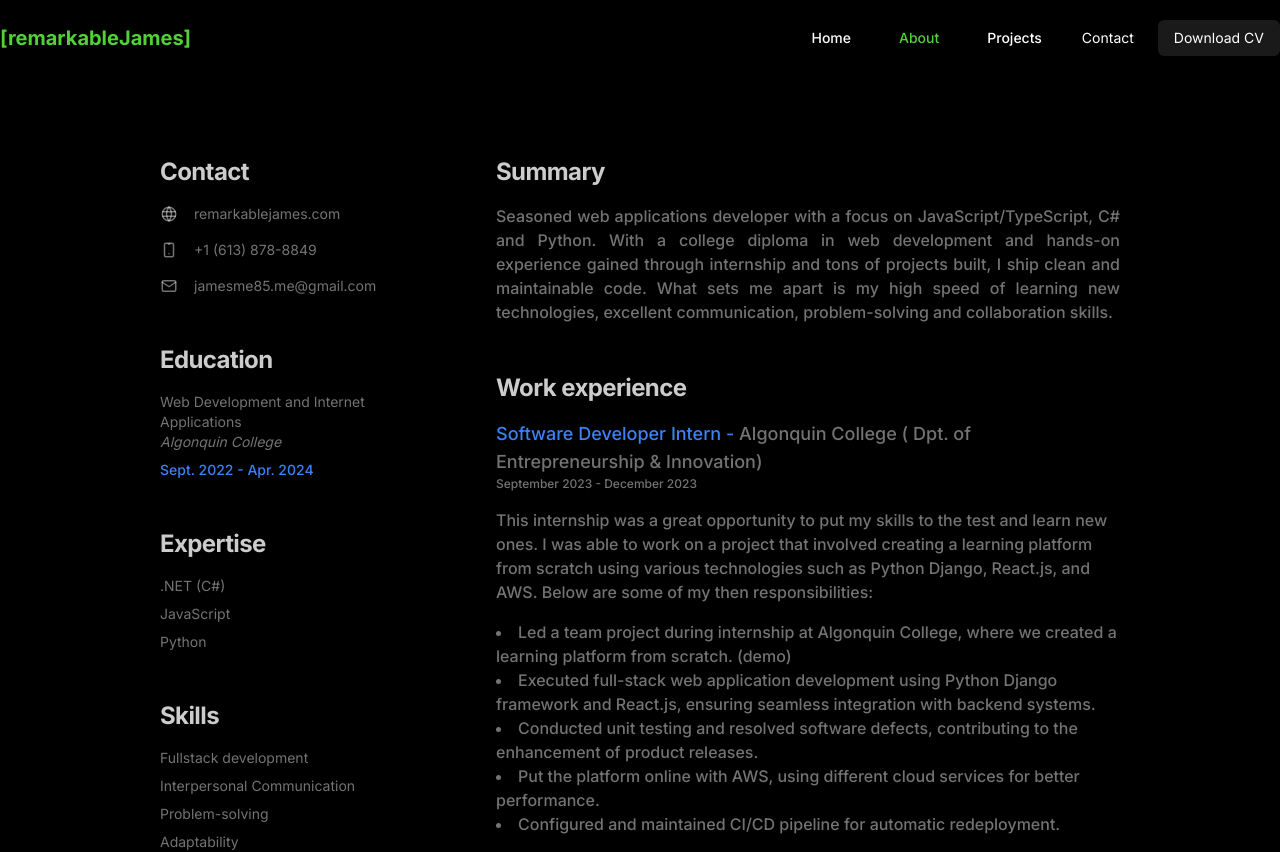
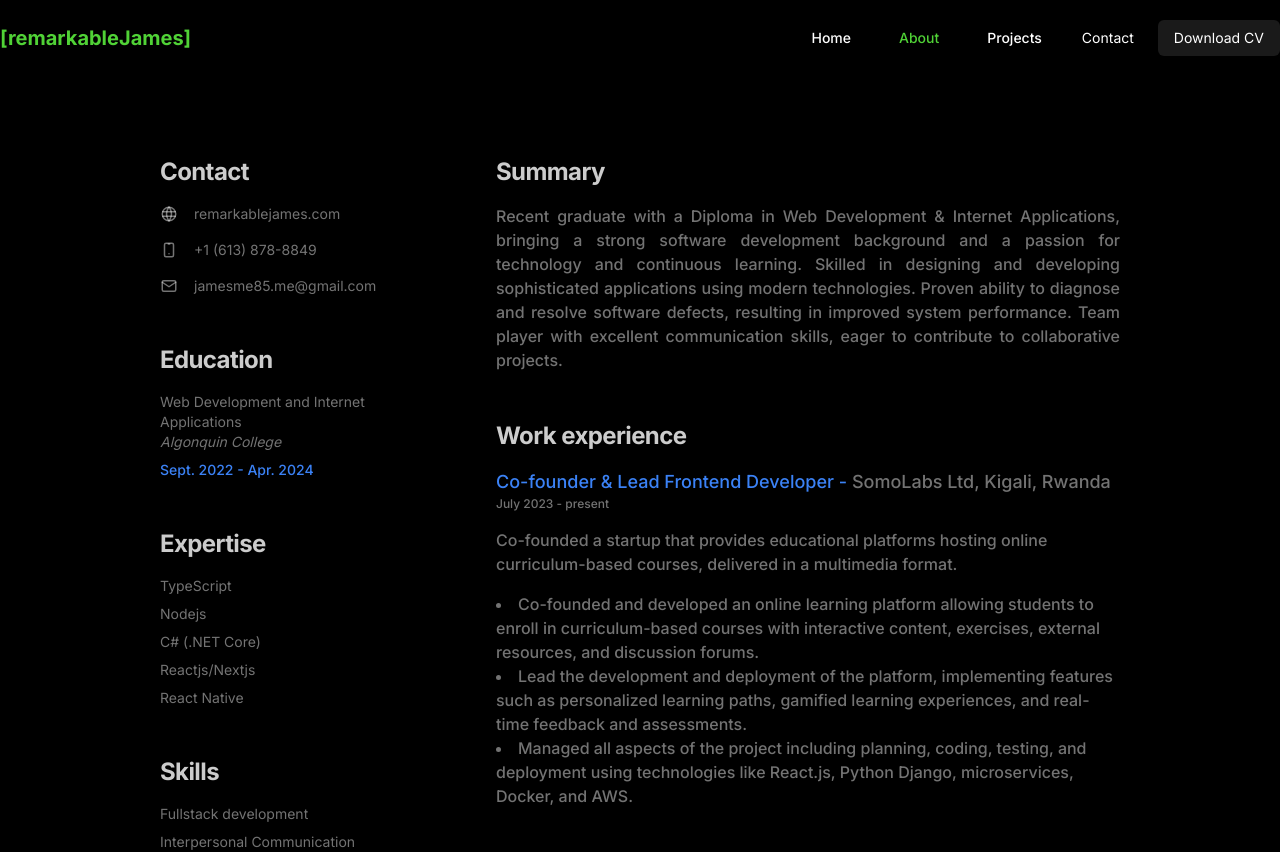
Before and after one commit to remarkablejames/portfolio-rebuild, a Next.js app: page /about in a window 1280 px wide. Shown: the top 852 px of the page. Built offline with nearby package versions, Linux system fonts and the light colour scheme.

Commit message:
updated the about page and resume

```diff
--- a/app/about/page.tsx
+++ b/app/about/page.tsx
@@ -1,40 +1,11 @@
 import FramerMotionWrapper from "@/components/FramerMotionWrapper";
 import Link from "next/link";
-import {projects} from "@/lib/data";
+import { projects } from "@/lib/data";
 
 export default function About() {
   return (
     <FramerMotionWrapper>
       <>
-                {/*<section>*/}
-                {/*    <div className="max-w-5xl px-8 py-24 pb-12 mx-auto 2xl:max-w-7xl md:px-lg:px-24 lg:pt-32">*/}
-                {/*        <div className="flex items-center">*/}
-                {/*            <div className="hidden md:block">*/}
-                {/*                <img*/}
-                {/*                    className="inline-block object-cover w-24 h-24 rounded-full lg:w-64 lg:h-72"*/}
-                {/*                    src="https://res.cloudinary.com/james-me/image/upload/f_auto,q_auto/v1/Portfolio-media/to3tenbsq2dmchmltaau"*/}
-                {/*                    alt=""*/}
-                {/*                />*/}
-                {/*            </div>*/}
-                {/*            <div className="ml-4 md:ml-8">*/}
-                {/*                <p className="text-4xl font-semibold tracking-tighter text-white md:text-6xl lg:text-7xl">*/}
-                {/*                    James Niyongira*/}
-                {/*                    <span className="block text-white/45 text-2xl md:text-3xl lg:text-5xl">Web Applications Developer</span>*/}
-                {/*                </p>*/}
-                {/*                <div className="flex mt-12 space-x-6 text-xs text-white/45 uppercase">*/}
-                {/*                    <a href="https://www.linkedin.com/in/james-niyongira-551082156/" className="duration-200 hover:text-gray-400">*/}
-                {/*                        {" "}*/}
-                {/*                        Linkedin*/}
-                {/*                    </a>*/}
-                {/*                    <a href="https://github.com/remarkablejames" className="duration-200 hover:text-gray-400">*/}
-                {/*                        {" "}*/}
-                {/*                        GitHub*/}
-                {/*                    </a>*/}
-                {/*                </div>*/}
-                {/*            </div>*/}
-                {/*        </div>*/}
-                {/*    </div>*/}
-                {/*</section>*/}
         <section className={"md:mt-8"}>
           <div className="max-w-5xl px-8 py-12 mx-auto 2xl:max-w-7xl md:px-lg:px-24">
             <div className="flex flex-col-reverse md:grid md:grid-cols-2 lg:grid-cols-3 lg:gap-12">
@@ -59,12 +30,12 @@ export default function About() {
                           strokeLinecap="round"
                           strokeLinejoin="round"
                         >
-                                                    <path stroke="none" d="M0 0h24v24H0z" fill="none"/>
-                                                    <path d="M3 12a9 9 0 1 0 18 0a9 9 0 0 0 -18 0"/>
-                                                    <path d="M3.6 9h16.8"/>
-                                                    <path d="M3.6 15h16.8"/>
-                                                    <path d="M11.5 3a17 17 0 0 0 0 18"/>
-                                                    <path d="M12.5 3a17 17 0 0 1 0 18"/>
+                          <path stroke="none" d="M0 0h24v24H0z" fill="none" />
+                          <path d="M3 12a9 9 0 1 0 18 0a9 9 0 0 0 -18 0" />
+                          <path d="M3.6 9h16.8" />
+                          <path d="M3.6 15h16.8" />
+                          <path d="M11.5 3a17 17 0 0 0 0 18" />
+                          <path d="M12.5 3a17 17 0 0 1 0 18" />
                         </svg>
                       </dt>
                       <dd>
@@ -88,11 +59,10 @@ export default function About() {
                           strokeLinecap="round"
                           strokeLinejoin="round"
                         >
-                                                    <path stroke="none" d="M0 0h24v24H0z" fill="none"/>
-                                                    <path
-                                                        d="M6 5a2 2 0 0 1 2 -2h8a2 2 0 0 1 2 2v14a2 2 0 0 1 -2 2h-8a2 2 0 0 1 -2 -2v-14z"/>
-                                                    <path d="M11 4h2"/>
-                                                    <path d="M12 17v.01"/>
+                          <path stroke="none" d="M0 0h24v24H0z" fill="none" />
+                          <path d="M6 5a2 2 0 0 1 2 -2h8a2 2 0 0 1 2 2v14a2 2 0 0 1 -2 2h-8a2 2 0 0 1 -2 -2v-14z" />
+                          <path d="M11 4h2" />
+                          <path d="M12 17v.01" />
                         </svg>
                       </dt>
                       <dd>
@@ -119,10 +89,9 @@ export default function About() {
                           strokeLinecap="round"
                           strokeLinejoin="round"
                         >
-                                                    <path stroke="none" d="M0 0h24v24H0z" fill="none"/>
-                                                    <path
-                                                        d="M3 7a2 2 0 0 1 2 -2h14a2 2 0 0 1 2 2v10a2 2 0 0 1 -2 2h-14a2 2 0 0 1 -2 -2v-10z"/>
-                                                    <path d="M3 7l9 6l9 -6"/>
+                          <path stroke="none" d="M0 0h24v24H0z" fill="none" />
+                          <path d="M3 7a2 2 0 0 1 2 -2h14a2 2 0 0 1 2 2v10a2 2 0 0 1 -2 2h-14a2 2 0 0 1 -2 -2v-10z" />
+                          <path d="M3 7l9 6l9 -6" />
                         </svg>
                       </dt>
                       <dd>
@@ -143,10 +112,14 @@ export default function About() {
                   <dl className="mt-4 space-y-4 text-sm text-white/45">
                     <div className="flex flex-col gap-2">
                       <dt className="flex flex-col">
-                                                <span className="block">Web Development and Internet Applications</span>
+                        <span className="block">
+                          Web Development and Internet Applications
+                        </span>
                         <span className="block italic">Algonquin College</span>
                       </dt>
-                                            <dd className="font-medium text-blue-500">Sept. 2022 - Apr. 2024</dd>
+                      <dd className="font-medium text-blue-500">
+                        Sept. 2022 - Apr. 2024
+                      </dd>
                     </div>
                   </dl>
                 </div>
@@ -154,17 +127,25 @@ export default function About() {
                   <h2 className="text-2xl font-bold tracking-tight text-white/80">
                     Expertise
                   </h2>
-                                    <ul role="list" className="mt-4 space-y-2 text-sm text-white/45">
-                                        <li>.NET (C#)</li>
-                                        <li>JavaScript</li>
-                                        <li>Python</li>
+                  <ul
+                    role="list"
+                    className="mt-4 space-y-2 text-sm text-white/45"
+                  >
+                    <li>TypeScript</li>
+                    <li>Nodejs</li>
+                    <li>C# (.NET Core)</li>
+                    <li>Reactjs/Nextjs</li>
+                    <li>React Native</li>
                   </ul>
                 </div>
                 <div>
                   <h2 className="text-2xl font-bold tracking-tight text-white/80">
                     Skills
                   </h2>
-                                    <ul role="list" className="mt-4 space-y-2 text-sm text-white/45">
+                  <ul
+                    role="list"
+                    className="mt-4 space-y-2 text-sm text-white/45"
+                  >
                     <li>Fullstack development</li>
                     <li>Interpersonal Communication</li>
                     <li>Problem-solving</li>
@@ -178,14 +159,14 @@ export default function About() {
                     Summary
                   </h2>
                   <p className="mt-4 text-md text-white/45 font-medium text-justify">
-                                        Seasoned web applications developer with a focus on JavaScript/TypeScript, C#
-                                        and Python.
-                                        With a college diploma in web development and hands-on experience gained through
-                                        internship
-                                        and tons of projects built, I ship clean and maintainable code. What sets me
-                                        apart is my high
-                                        speed of learning new technologies, excellent communication, problem-solving and
-                                        collaboration skills.
+                    Recent graduate with a Diploma in Web Development & Internet
+                    Applications, bringing a strong software development
+                    background and a passion for technology and continuous
+                    learning. Skilled in designing and developing sophisticated
+                    applications using modern technologies. Proven ability to
+                    diagnose and resolve software defects, resulting in improved
+                    system performance. Team player with excellent communication
+                    skills, eager to contribute to collaborative projects.
                   </p>
                 </div>
                 <div>
@@ -195,37 +176,81 @@ export default function About() {
                   <div className="flex flex-col gap-8">
                     <div>
                       <p className="mt-4 text-lg font-medium text-blue-500">
-                                                Software Developer Intern - {" "}
-                                                <span className="text-white/45">Algonquin College ( Dpt. of Entrepreneurship & Innovation)</span>
+                        Co-founder &amp; Lead Frontend Developer -{" "}
+                        <span className="text-white/45">
+                          SomoLabs Ltd, Kigali, Rwanda
+                        </span>
+                        <span className="block text-xs text-white/45">
+                          July 2023 - present
+                        </span>
+                      </p>
+                      <div className="mt-4 text-md font-medium text-white/45">
+                        Co-founded a startup that provides educational platforms
+                        hosting online curriculum-based courses, delivered in a
+                        multimedia format.
+                        <ul className="list-disc list-inside mt-4">
+                          <li>
+                            Co-founded and developed an online learning platform
+                            allowing students to enroll in curriculum-based
+                            courses with interactive content, exercises,
+                            external resources, and discussion forums.
+                          </li>
+                          <li>
+                            Lead the development and deployment of the platform,
+                            implementing features such as personalized learning
+                            paths, gamified learning experiences, and real-time
+                            feedback and assessments.
+                          </li>
+                          <li>
+                            Managed all aspects of the project including
+                            planning, coding, testing, and deployment using
+                            technologies like React.js, Python Django,
+                            microservices, Docker, and AWS.
+                          </li>
+                        </ul>
+                      </div>
+                    </div>
+                    <div>
+                      <p className="mt-4 text-lg font-medium text-blue-500">
+                        Software Developer Intern -{" "}
+                        <span className="text-white/45">
+                          Algonquin College ( Dpt. of Entrepreneurship &
+                          Innovation)
+                        </span>
                         <span className="block text-xs text-white/45">
                           September 2023 - December 2023
                         </span>
                       </p>
                       <div className="mt-4 text-md font-medium text-white/45">
-                                                This internship was a great opportunity to put my skills to the test and learn new ones. I was able to work on a project that involved creating a learning platform from scratch using various technologies such as Python Django, React.js, and AWS.  Below are some of my then responsibilities:
-
+                        This internship was a great opportunity to put my skills
+                        to the test and learn new ones. I was able to work on a
+                        project that involved creating a learning platform from
+                        scratch using various technologies such as Python
+                        Django, React.js, and AWS. Below are some of my then
+                        responsibilities:
                         <ul className="list-disc list-inside mt-4">
-                                                    <li>Led a team project during internship at Algonquin College, where
-                                                        we created a learning
-                                                        platform from scratch. (demo)
+                          <li>
+                            Collaborated in a team to develop a complex web
+                            application with a large codebase.
                           </li>
-                                                    <li>Executed full-stack web application development using Python
-                                                        Django framework and
-                                                        React.js, ensuring seamless integration with backend systems.
+                          <li>
+                            Implemented TypeScript optimizations, reducing page
+                            load times by 25%, enhancing user experience.
                           </li>
-                                                    <li>Conducted unit testing and resolved software defects,
-                                                        contributing to the
-                                                        enhancement of product releases.
+                          <li>
+                            Identified and fixed 15 critical bugs in the Python
+                            backend, reducing application downtime by 30%.
                           </li>
-                                                    <li>Put the platform online with AWS, using different cloud services
-                                                        for better performance.
+                          <li>
+                            Developed and deployed 3 new user-facing features,
+                            increasing user engagement by 20% within the first
+                            month.
                           </li>
-                                                    <li>Configured and maintained CI/CD pipeline for automatic
-                                                        redeployment.
+                          <li>
+                            Configured and maintained CI/CD pipeline for
+                            automatic redeployment.
                           </li>
-
                         </ul>
-
                       </div>
                     </div>
 
@@ -234,22 +259,23 @@ export default function About() {
                         Self-initiated projects
                       </h2>
                       <p className=" mt-4 text-lg font-medium text-blue-500">
-                                                Various Projects {" "}
-
+                        Various Projects{" "}
                         <span className="block text-xs text-white/45">
                           Sept. 2022 - Present
                         </span>
                       </p>
                       <p className="mt-4 text-md font-medium text-white/45">
-                                                I worked on various self-initiated projects as a fullstack web
-                                                developer.
-                                                Through this experiential learning, I gained a deeper understanding of
-                                                the web development process, SDLC, Design Patterns and
-                                                various system architectural techniques for writing clean, maintainable
-                                                code.
-                                                All my projects are available on this website,<Link href={"/projects"}
-                                                                                                    className="text-blue-500"> check
-                                                them out.</Link>
+                        I worked on various self-initiated projects as a
+                        fullstack web developer. Through this experiential
+                        learning, I gained a deeper understanding of the web
+                        development process, SDLC, Design Patterns and various
+                        system architectural techniques for writing clean,
+                        maintainable code. All my projects are available on this
+                        website,
+                        <Link href={"/projects"} className="text-blue-500">
+                          {" "}
+                          check them out.
+                        </Link>
                       </p>
                     </div>
                   </div>
@@ -259,8 +285,6 @@ export default function About() {
           </div>
         </section>
       </>
-
     </FramerMotionWrapper>
-
-    )
+  );
 }
```
Also changed, not shown: 1 other file (tests, documents, lock files or other folders). Lines whose indentation alone changed are shown as unchanged.
